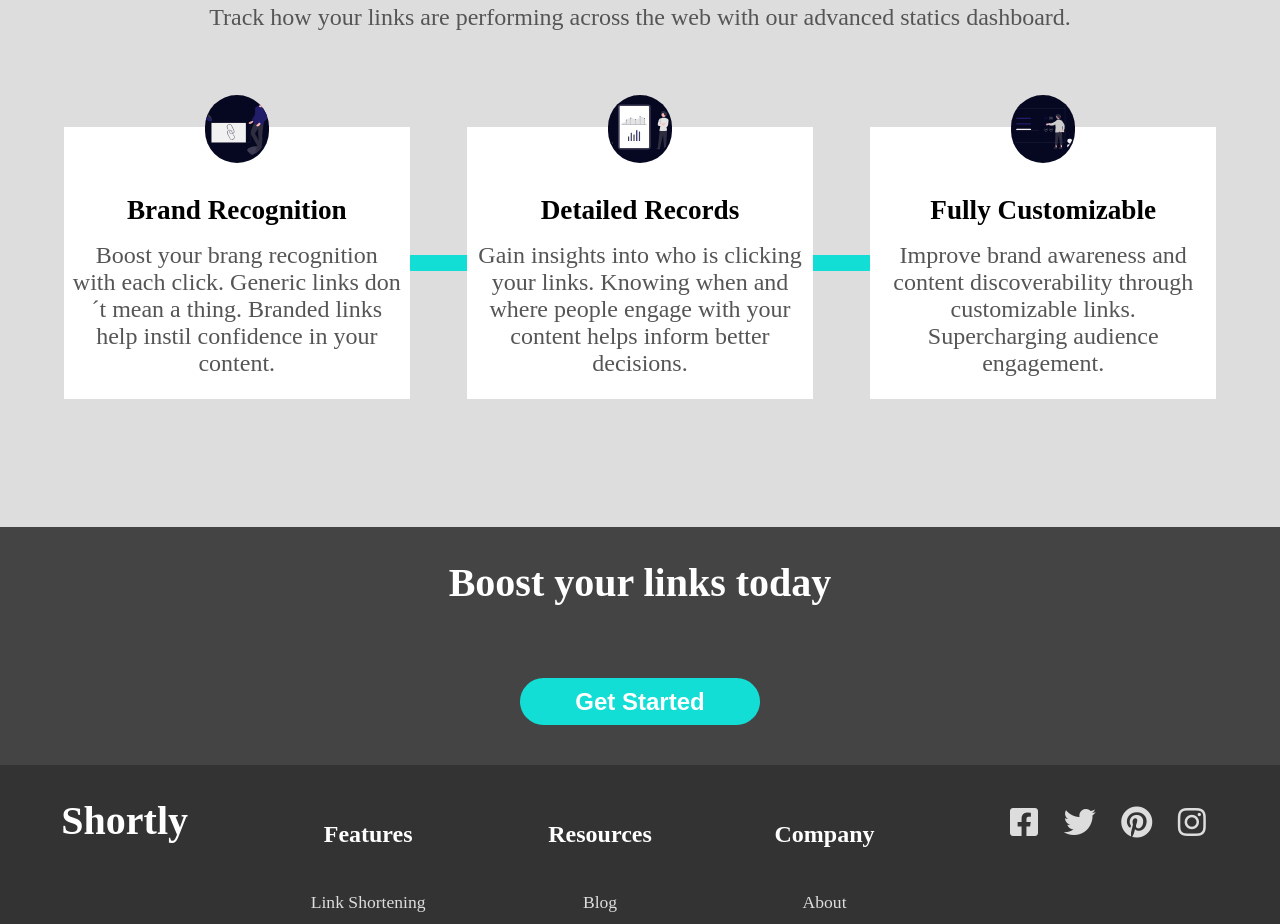
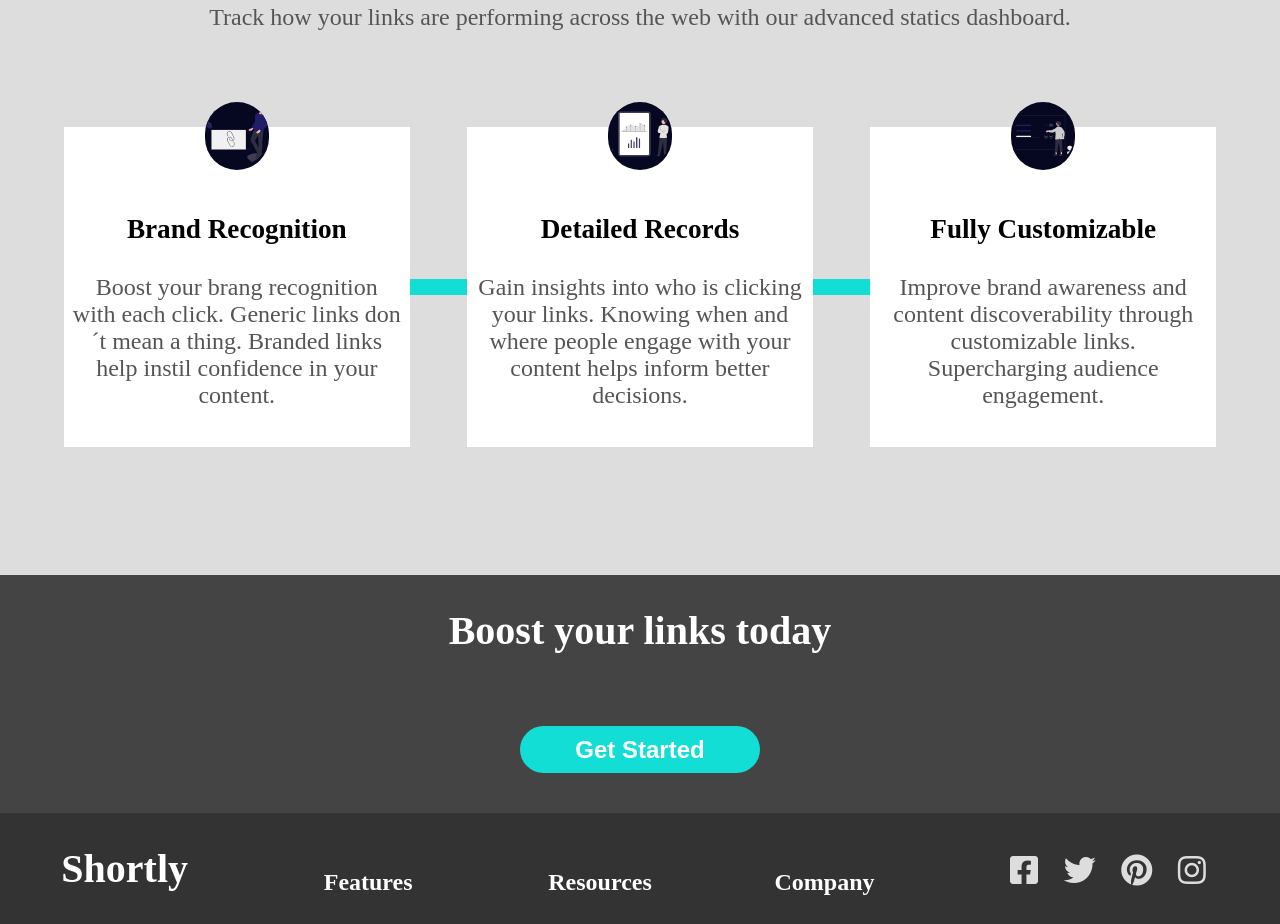
Before and after one commit to JulioFuentes2021/ShortenLinks-App, a React (Create React App) app: page / in a window 1280 px wide. Shown: the part 820-1744 px from the top of the page. Built offline with nearby package versions, Linux system fonts and the light colour scheme.

Commit message:
Small bugs are solved

```diff
--- a/src/Cards.style/Cards.style.js
+++ b/src/Cards.style/Cards.style.js
@@ -22,13 +22,18 @@ export const Card  = styled.div`
     display: flex;
     flex-direction: column;
     align-items: center;
+    justify-content: space-around;
     margin: 2rem 0;
-    height: 17rem;
+    /* height: 17rem; */
     position: relative;
     z-index: 20;
 
     @media screen and (min-width: 768px) {
         width: 30%;
+    }
+
+    @media screen and (min-width: 1024px) {
+        height: 20rem;
     }
 
     ${props =>
@@ -63,6 +68,7 @@ export const TitleCard = styled.h3`
     font-weight: 600;
     margin: 0 0 .5rem 0;
     font-size: 1.7rem;
+    text-align: center;
 `;
 
 export const TextCard = styled.p`
--- a/src/components/CopyElement.js
+++ b/src/components/CopyElement.js
@@ -85,7 +85,7 @@ const CopyElementPosition = styled.article`
     background-color: #fff;
     box-shadow: .1rem .1rem .2rem 0 #bbb;
 
-    @media screen and (min-width: 768px) {
+    @media screen and (min-width: 1024px) {
         justify-content: space-between;
         flex-direction: row;
     }
--- a/src/components/Line.js
+++ b/src/components/Line.js
@@ -18,7 +18,7 @@ const LineContainer = styled.div`
 
 const LineComponent = styled.div`
     width: .5rem;
-    height: 100%;
+    height: 110%;
     background-color: #13DED6;
     position: absolute;
     z-index: 0;
--- a/src/components/ShortenLink.js
+++ b/src/components/ShortenLink.js
@@ -39,7 +39,7 @@ function ShortenLink() {
 
                 </ShortenInput>
                 <ConfirmButton
-                    width={'85%'}
+                    width={''}
                     height={'40%'}
                     textSize={'1.5rem'}
                     margin={'0 0 .5rem 0'}
```
